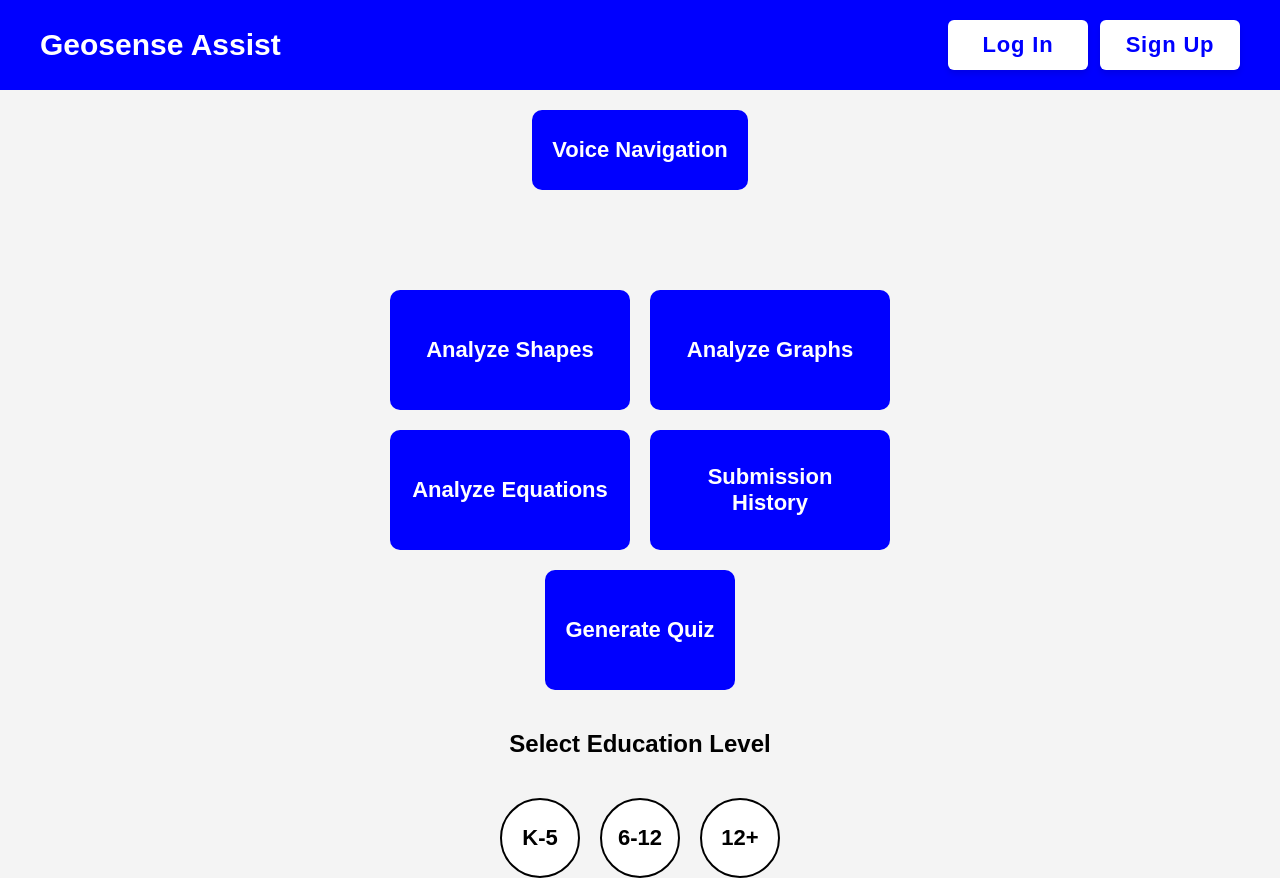
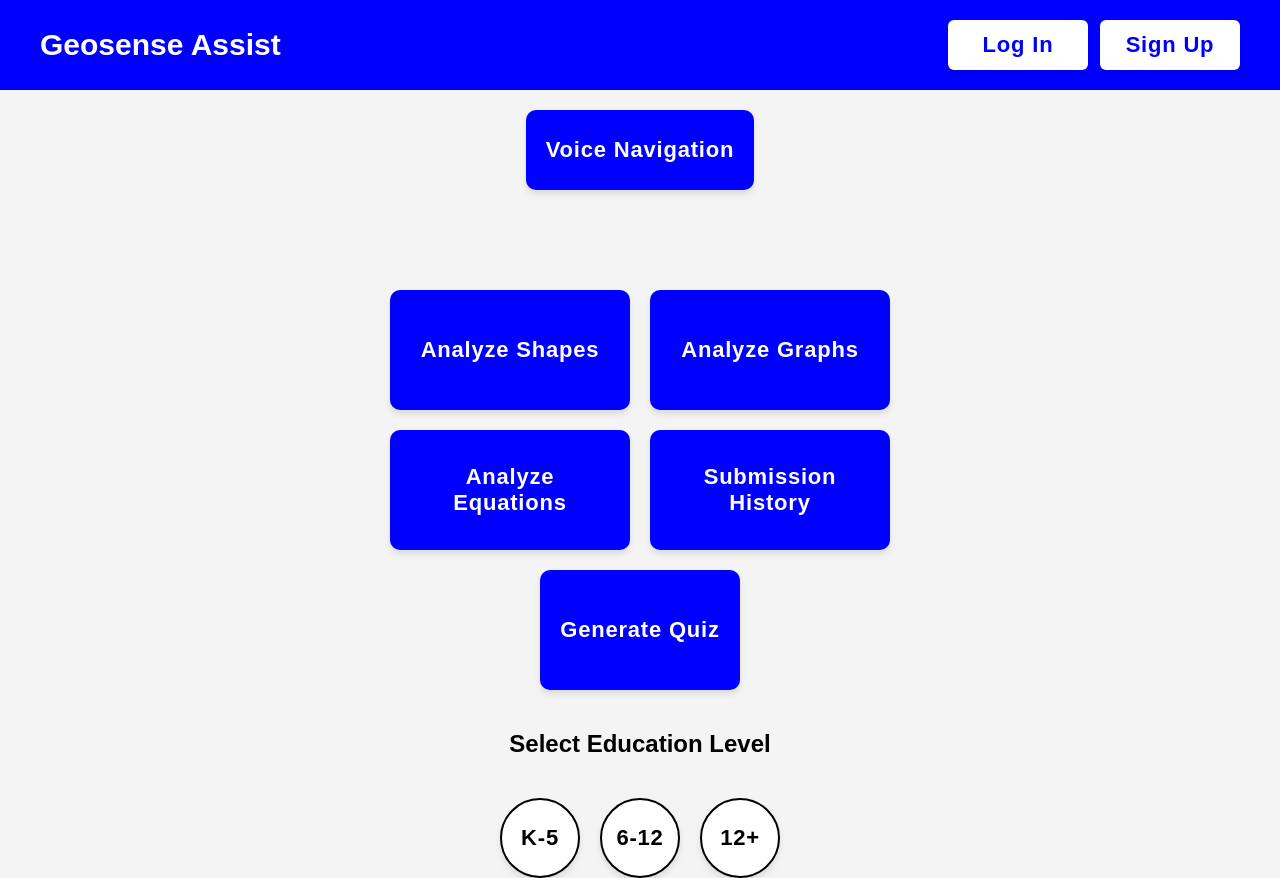
Before and after one commit to zuhairsiddiqui/GeoSenseAssist-Project, a Flask app: page / in a window 1280 px wide. Run offline with Flask 3, Linux system fonts and the light colour scheme.

Commit message:
Fixed animation on website.html. Removed voice navigation script temporarly to fix.

```diff
--- a/website/templates/website.html
+++ b/website/templates/website.html
@@ -1,9 +1,12 @@
-<!DOCTYPE html>
+<!DOCTYPE html>  <!-- Defines the document type and HTML version -->
+<!-- Source/inspiration: https://www.w3schools.com/howto/tryit.asp?filename=tryhow_make_a_website_intro -->
 <html lang="en">
 <head>
-    <meta charset="UTF-8">
-    <meta name="viewport" content="width=device-width, initial-scale=1.0">
+    <meta charset="UTF-8"> <!-- Sets character encoding -->
+    <meta name="viewport" content="width=device-width, initial-scale=1.0"> <!-- Makes site responsive -->
+
     <style>
+        /* Basic styling for body */
         body {
             font-family: Arial, sans-serif;
             background-color: #f4f4f4;
@@ -12,13 +15,14 @@
             padding: 0px;
         }
 
+        /* Header bar styling */
         .header-bar {
             width: 100%;
             background-color: blue;
             color: white;
             text-align: left;
             padding: 20px 40px;
-            font-size: 28px; /* Increased font size to match the second example */
+            font-size: 28px;
             font-weight: bold;
             display: flex;
             justify-content: flex-start;
@@ -26,23 +30,26 @@
             box-sizing: border-box;
         }
 
+        /* Brand name inside header */
         .header-name {
             flex-grow: 1;
-            font-size: 30px;  /* Increased font size to match the second example */
+            font-size: 30px;
         }
 
+        /* Container for Log In / Sign Up buttons */
         .header-buttons {
             display: flex;
             gap: 12px;
         }
 
+        /* Styles for the Log In / Sign Up buttons */
         .header-button {
             background-color: white;
             color: blue;
             border: none;
-            padding: 12px 20px; /* Increased padding for buttons */
+            padding: 12px 20px;
             border-radius: 6px;
-            font-size: 22px; /* Increased font size to match the second example */
+            font-size: 22px;
             font-weight: bold;
             cursor: pointer;
             text-decoration: none;
@@ -58,6 +65,7 @@
             box-shadow: 0 4px 6px rgba(0, 0, 0, 0.1);
         }
 
+        /* Hover effect for header buttons */
         .header-button:hover {
             transform: scale(0.95);
             box-shadow: 0 2px 4px rgba(0, 0, 0, 0.2);
@@ -65,6 +73,7 @@
             color: white;
         }
 
+        /* Container for main content buttons */
         .button-container {
             display: grid;
             grid-template-columns: 1fr 1fr;
@@ -74,6 +83,7 @@
             justify-content: center;
         }
 
+        /* Generic custom button styling */
         .custom-button {
             padding: 20px;
             background-color: blue;
@@ -81,23 +91,36 @@
             border: none;
             border-radius: 10px;
             cursor: pointer;
-            font-size: 22px; /* Increased font size for consistency */
+            font-size: 22px;
             font-weight: bold;
             text-decoration: none;
             display: flex;
             align-items: center;
             justify-content: center;
             height: 80px;
+
+            /* Animation */
+            letter-spacing: 0.05rem;
+            position: relative;
+            overflow: hidden;
+            transition: all 0.3s ease-in-out;
+            z-index: 1;
+            box-shadow: 0 4px 6px rgba(0, 0, 0, 0.1);
         }
 
+        /* Hover effect for custom buttons */
         .custom-button:hover {
+            transform: scale(0.95);
+            box-shadow: 0 2px 4px rgba(0, 0, 0, 0.2);
             background-color: #008000;
         }
 
+        /* Hide file input buttons */
         .file-input {
             display: none;
         }
 
+        /* Container for circular education level buttons */
         .education-buttons {
             display: flex;
             justify-content: center;
@@ -105,6 +128,7 @@
             margin-top: 40px;
         }
 
+        /* Styling for education level circular buttons */
         .circle-button {
             width: 80px;
             height: 80px;
@@ -112,24 +136,37 @@
             border: 2px solid black;
             background-color: #FFFFFF;
             color: black;
-            font-size: 22px;  /* Increased font size for circle buttons */
+            font-size: 22px;
             font-weight: bold;
             display: flex;
             align-items: center;
             justify-content: center;
             cursor: pointer;
             text-decoration: none;
+
+            /* Animation */
+            letter-spacing: 0.05rem;
+            position: relative;
+            overflow: hidden;
+            transition: all 0.3s ease-in-out;
+            z-index: 1;
+            box-shadow: 0 4px 6px rgba(0, 0, 0, 0.1);
         }
 
+        /* Hover effect for education level buttons */
         .circle-button:hover {
+            transform: scale(0.95);
+            box-shadow: 0 2px 4px rgba(0, 0, 0, 0.2);
             background-color: rgba(0, 0, 0, 0.1);
         }
 
+        /* Highlight selected education level */
         .circle-button.selected {
             background-color: black;
             color: white;
         }
 
+        /* Style for image preview */
         #image-preview {
             max-width: 500px;
             margin: 20px auto;
@@ -139,6 +176,7 @@
 </head>
 
 <body>
+    <!-- Header section with site title and login/signup -->
     <div class="header-bar">
         <a href="/" class="header-name" style="text-decoration: none; color: white;">Geosense Assist</a>
         <div class="header-buttons">
@@ -146,34 +184,43 @@
             <a href="/signup" class="header-button">Sign Up</a>
         </div>
     </div>
+
+    <!-- Voice navigation button -->
     <button id="start-recording" class="custom-button" style="margin: 20px auto;">Voice Navigation</button>
 
+    <!-- Upload buttons for shape/graph/equation analysis and history -->
     <div class="button-container">
+        <!-- Analyze Shapes -->
         <form action="/upload_shapes" method="POST" enctype="multipart/form-data">
             <input type="hidden" name="educationLevel" id="educationLevelShapes" value="elementarylevel">
             <input type="file" name="fileUpload" accept=".pdf,.jpg,.jpeg,.png" class="file-input" id="shapesFile" onchange="previewImage(this); this.form.submit()">
             <label for="shapesFile" class="custom-button">Analyze Shapes</label>
         </form>
 
+        <!-- Analyze Graphs -->
         <form action="/upload_graphs" method="POST" enctype="multipart/form-data">
             <input type="hidden" name="educationLevel" id="educationLevelGraphs" value="elementarylevel">
             <input type="file" name="fileUpload" accept=".pdf,.jpg,.jpeg,.png" class="file-input" id="graphsFile" onchange="previewImage(this); this.form.submit()">
             <label for="graphsFile" class="custom-button">Analyze Graphs</label>
         </form>
 
+        <!-- Analyze Equations -->
         <form action="/upload_equations" method="POST" enctype="multipart/form-data">
             <input type="hidden" name="educationLevel" id="educationLevelEquations" value="elementarylevel">
             <input type="file" name="fileUpload" accept=".pdf,.jpg,.jpeg,.png" class="file-input" id="equationsFile" onchange="previewImage(this); this.form.submit()">
             <label for="equationsFile" class="custom-button">Analyze Equations</label>
         </form>
 
+        <!-- View submission history -->
         <a href="/history" class="custom-button">Submission History</a>
     </div>
 
+    <!-- Quiz generation button -->
     <div style="display: flex; justify-content: center; margin-top: 20px;">
         <a href="/quiz" class="custom-button">Generate Quiz</a>
     </div>
 
+    <!-- Education level selector -->
     <h2 style="margin-top: 40px;">Select Education Level</h2>
     <div class="education-buttons">
         <button type="button" class="circle-button" onclick="setEducationLevel('elementarylevel', this)">K-5</button>
@@ -181,14 +228,18 @@
         <button type="button" class="circle-button" onclick="setEducationLevel('collegelevel', this)">12+</button>
     </div>
 
+    <!-- Image preview area -->
     <img id="image-preview" src="#" alt="Preview Image">
 
+    <!-- JavaScript logic -->
     <script>
+        // Set the selected education level and update all hidden inputs
         function setEducationLevel(level, element) {
             document.querySelectorAll("input[name='educationLevel']").forEach(input => {
                 input.value = level;
             });
 
+            // Highlight selected circle button
             document.querySelectorAll(".circle-button").forEach(btn => {
                 btn.classList.remove("selected");
             });
@@ -196,6 +247,7 @@
             element.classList.add("selected");
         }
 
+        // Show preview of selected image before submission
         function previewImage(input) {
             const file = input.files[0];
             if (!file) return;
```
